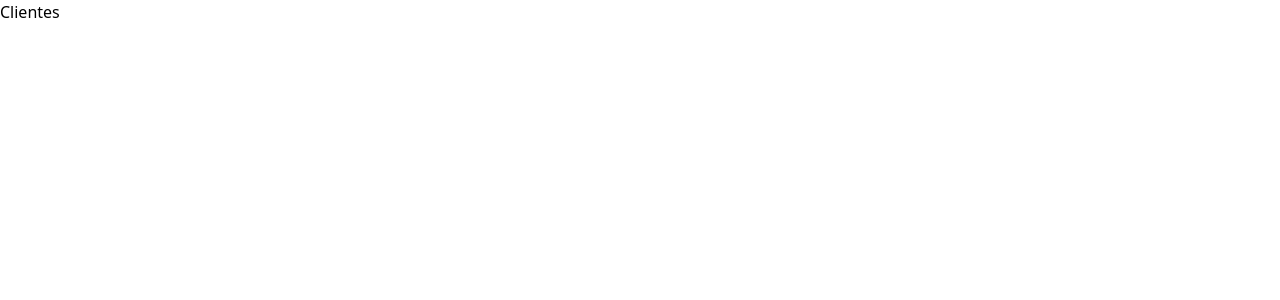
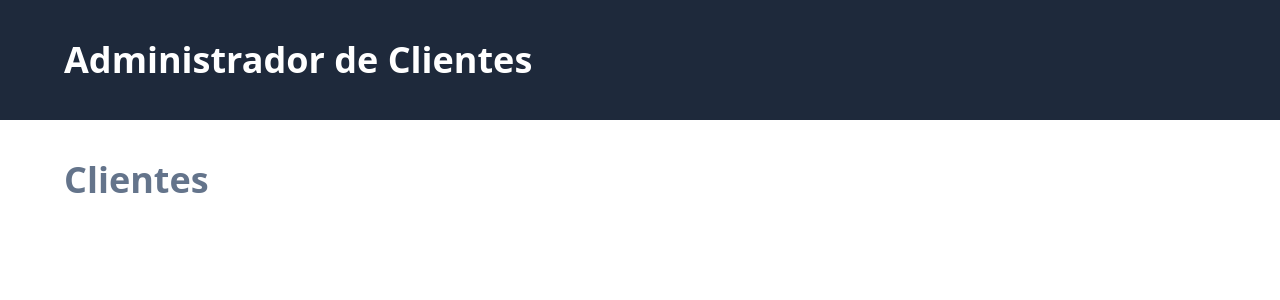
Before and after one commit to michelanyelo/crm-VUE, a Vue app: page / in a window 1280 px wide. Shown: the top 300 px of the page. Built offline with nearby package versions, Linux system fonts and the light colour scheme.

Commit message:
`Refactor layout and styling of App and ClientesView components`

```diff
--- a/src/App.vue
+++ b/src/App.vue
@@ -3,7 +3,15 @@
 </script>
 
 <template>
-  <div>
+  <header class="bg-slate-800">
+    <div class="mx-auto max-w-6xl py-10">
+      <h1 class="text-4xl font-extrabold text-white">
+        Administrador de Clientes
+      </h1>
+    </div>
+  </header>
+
+  <main class="max-w-6xl mx-auto mt-10">
     <RouterView />
-  </div>
+  </main>
 </template>
--- a/src/views/ClientesView.vue
+++ b/src/views/ClientesView.vue
@@ -4,6 +4,6 @@
 
 <template>
     <div>
-        <h1>Clientes</h1>
+        <h1 class="text-4xl font-extrabold text-slate-500">Clientes</h1>
     </div>
 </template>
```
